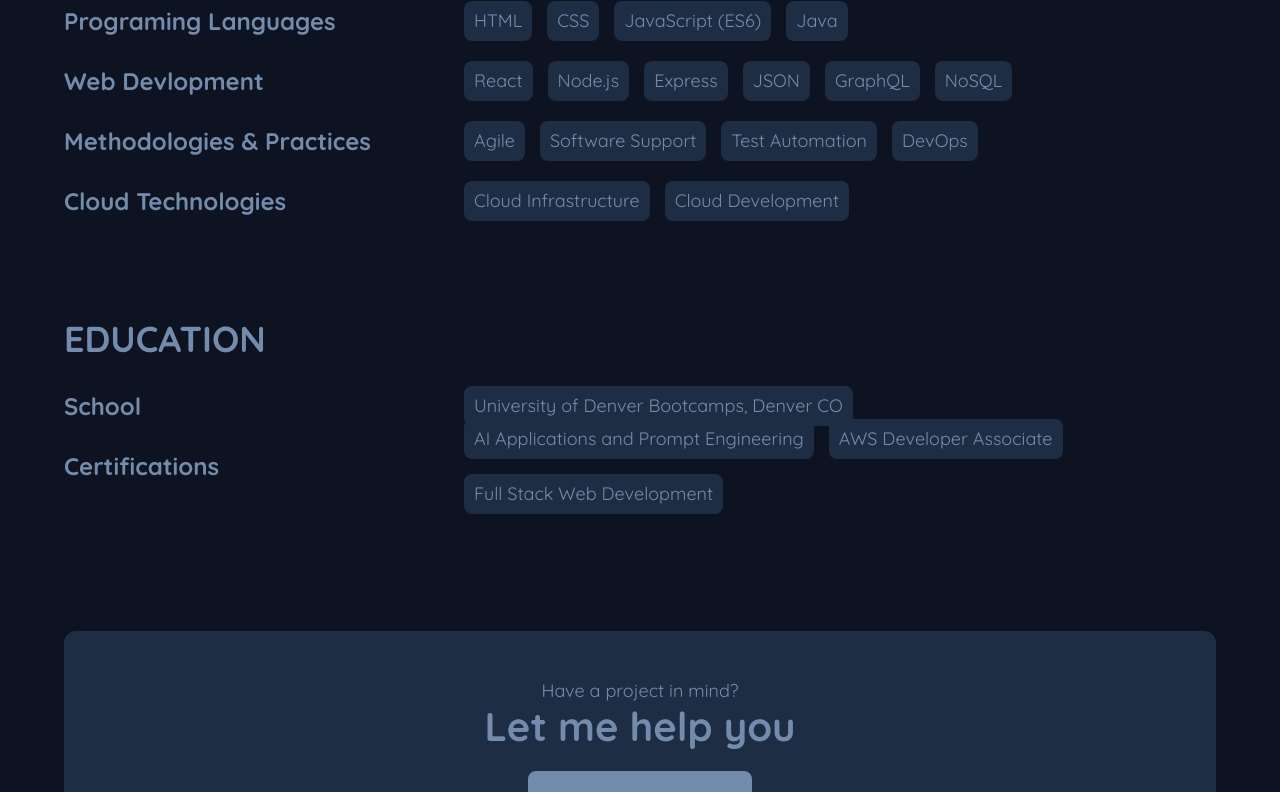
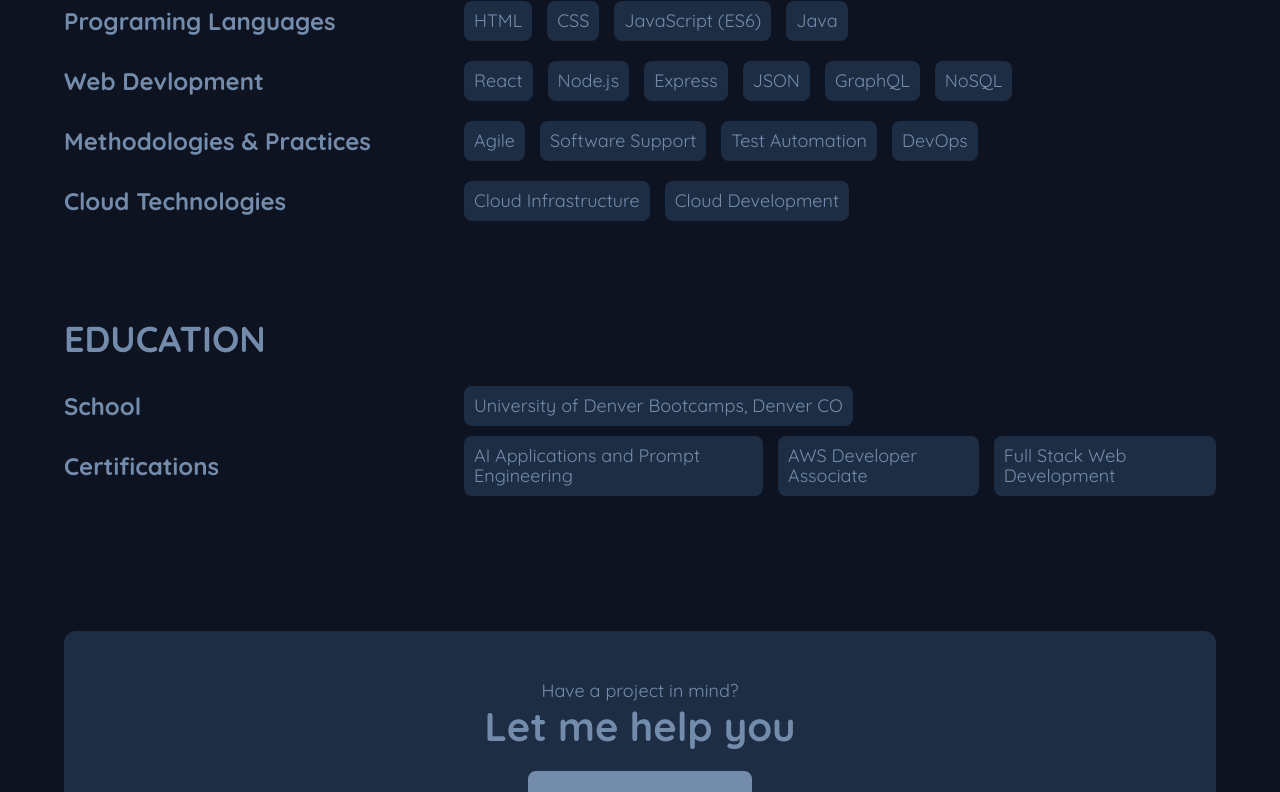
Before and after one commit to ZestyLimones/Zesty_React_Portfolio, a React (Create React App) app: page /about in a window 1280 px wide. Shown: the part 962-1754 px from the top of the page. Built offline with nearby package versions, Linux system fonts and the light colour scheme.

Commit message:
added in gap for about items.

```diff
--- a/src/components/AboutInfoItem.js
+++ b/src/components/AboutInfoItem.js
@@ -7,14 +7,13 @@ const AboutItemStyles = styled.div`
   align-items: center;
   justify-content: flex-start;
   position: relative;
-  /* gap: 5rem; */
+  gap: 5rem;
   margin-top: 3rem;
   .title {
     font-size: 2.4rem;
   }
   .items {
     display: flex;
-    flex-wrap: wrap;
     gap: 1.5rem;
     position: absolute;
     left: 40rem;
```
